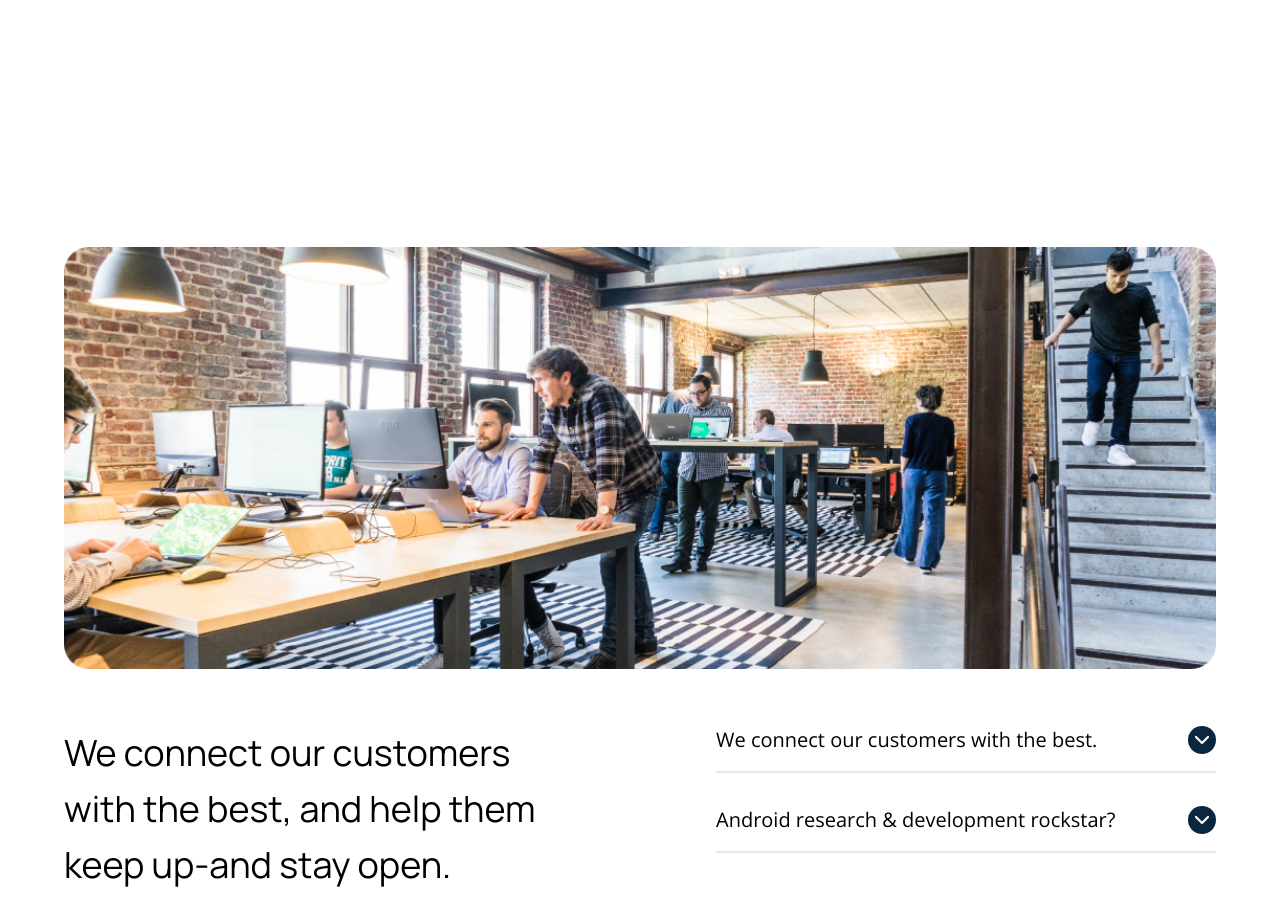
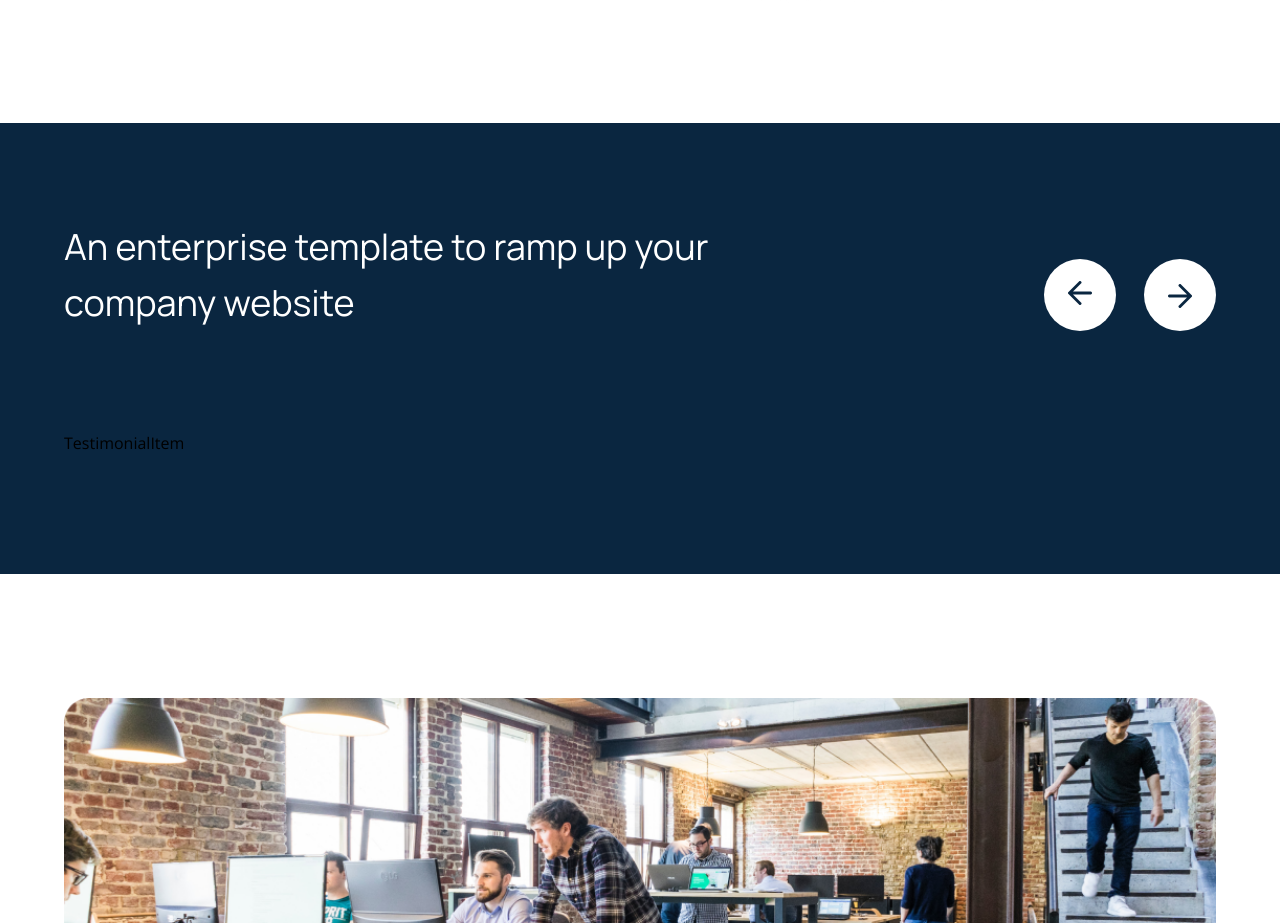
Before and after one commit to Golden-Ogbeka/Boldo-Design-Implementation, a Next.js app: page / in a window 1280 px wide. Shown: the part 3480-4403 px from the top of the page. Built offline with nearby package versions, Linux system fonts and the light colour scheme.

Commit message:
Testimonial section start

```diff
--- /dev/null
+++ b/components/Homepage/Testimonial/Testimonial.tsx
@@ -0,0 +1,41 @@
+import Image from 'next/image';
+import React from 'react';
+import ArrowLeft from '../../../public/icons/arrow-left.png';
+import ArrowRight from '../../../public/icons/arrow-right.png';
+import HorizontalSlider from '../../reusable/HorizontalSlider';
+import TestimonialItem from './TestimonialItem';
+
+function Testimonial() {
+	return (
+		<section
+			id='testimonial'
+			className='bg-[#0A2640] pt-[96px] pb-[96px] pl-[5vw] pr-[5vw]'
+		>
+			<div className='reveal'>
+				<div className='flex flex-row flex-wrap gap-10 items-end justify-between mb-[72px]'>
+					<h2
+						className='heading max-w-[716px]'
+						style={{
+							color: '#fff',
+						}}
+					>
+						An enterprise template to ramp up your company website
+					</h2>
+					<div className='flex flex-row items-center gap-7'>
+						<button className='w-[72px] h-[72px] rounded-[36px] bg-white flex items-center justify-center hover:bg-[#65e4a3]'>
+							<Image src={ArrowLeft} alt='Left' />
+						</button>
+						<button className='w-[72px] h-[72px] rounded-[36px] bg-white flex items-center justify-center hover:bg-[#65e4a3]'>
+							<Image src={ArrowRight} alt='Right' />
+						</button>
+					</div>
+				</div>
+				<HorizontalSlider id='testimonialItems'>
+					<TestimonialItem />
+				</HorizontalSlider>
+			</div>
+		</section>
+	);
+}
+
+export default Testimonial;
--- /dev/null
+++ b/components/Homepage/Testimonial/TestimonialItem.tsx
@@ -0,0 +1,7 @@
+import React from 'react';
+
+function TestimonialItem() {
+	return <div>TestimonialItem</div>;
+}
+
+export default TestimonialItem;
--- a/pages/index.tsx
+++ b/pages/index.tsx
@@ -5,6 +5,7 @@ import CustomerSection from '../components/Homepage/CustomerSection';
 import HeroSection from '../components/Homepage/HeroSection';
 import Newsletter from '../components/Homepage/Newsletter';
 import Services from '../components/Homepage/Services/Services';
+import Testimonial from '../components/Homepage/Testimonial/Testimonial';
 import Footer from '../components/layout/Footer/Footer';
 
 const Home: NextPage = () => {
@@ -34,6 +35,7 @@ const Home: NextPage = () => {
 		<>
 			<HeroSection />
 			<Services />
+			<Testimonial />
 			<CustomerSection />
 			<Blog />
 			<Newsletter />
```
